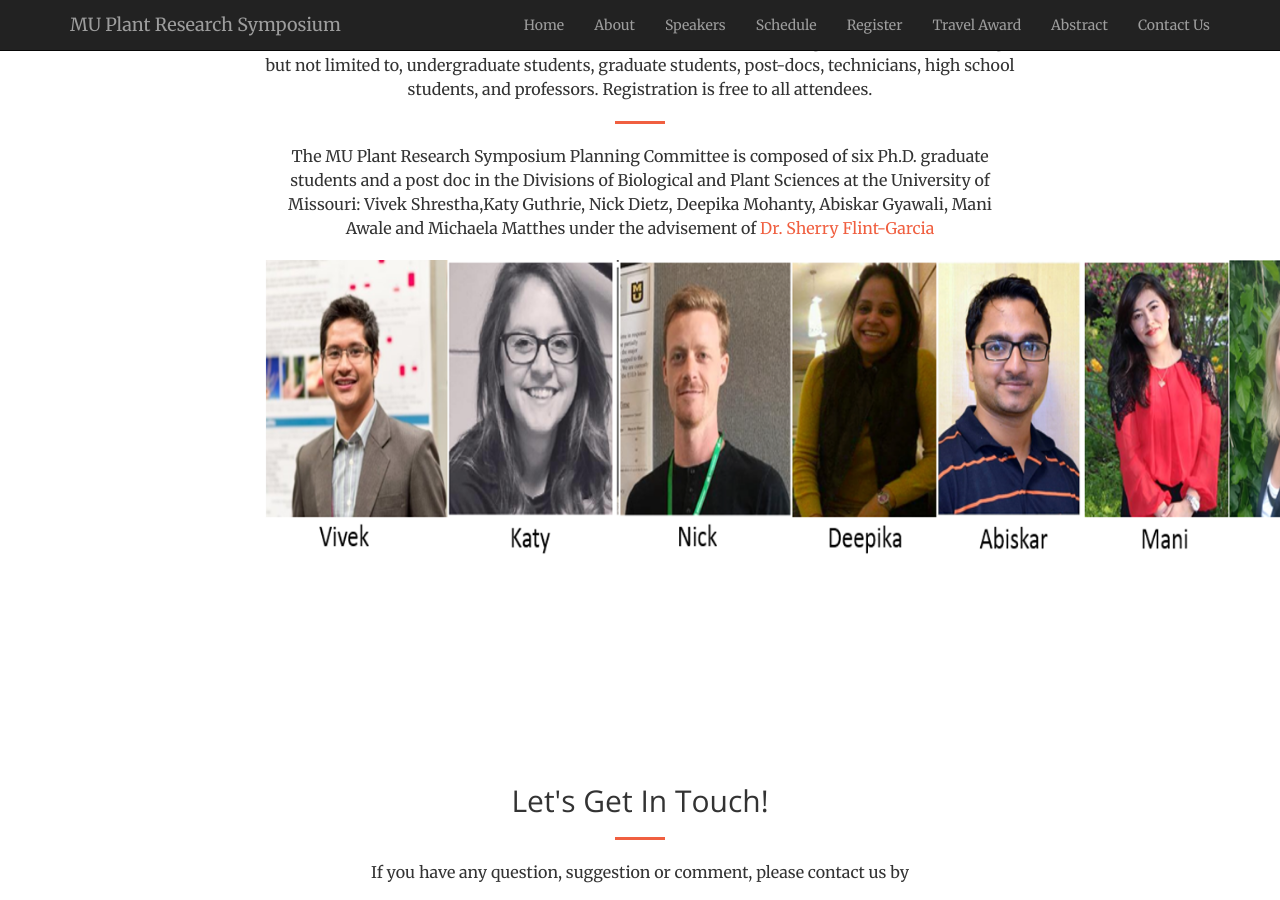
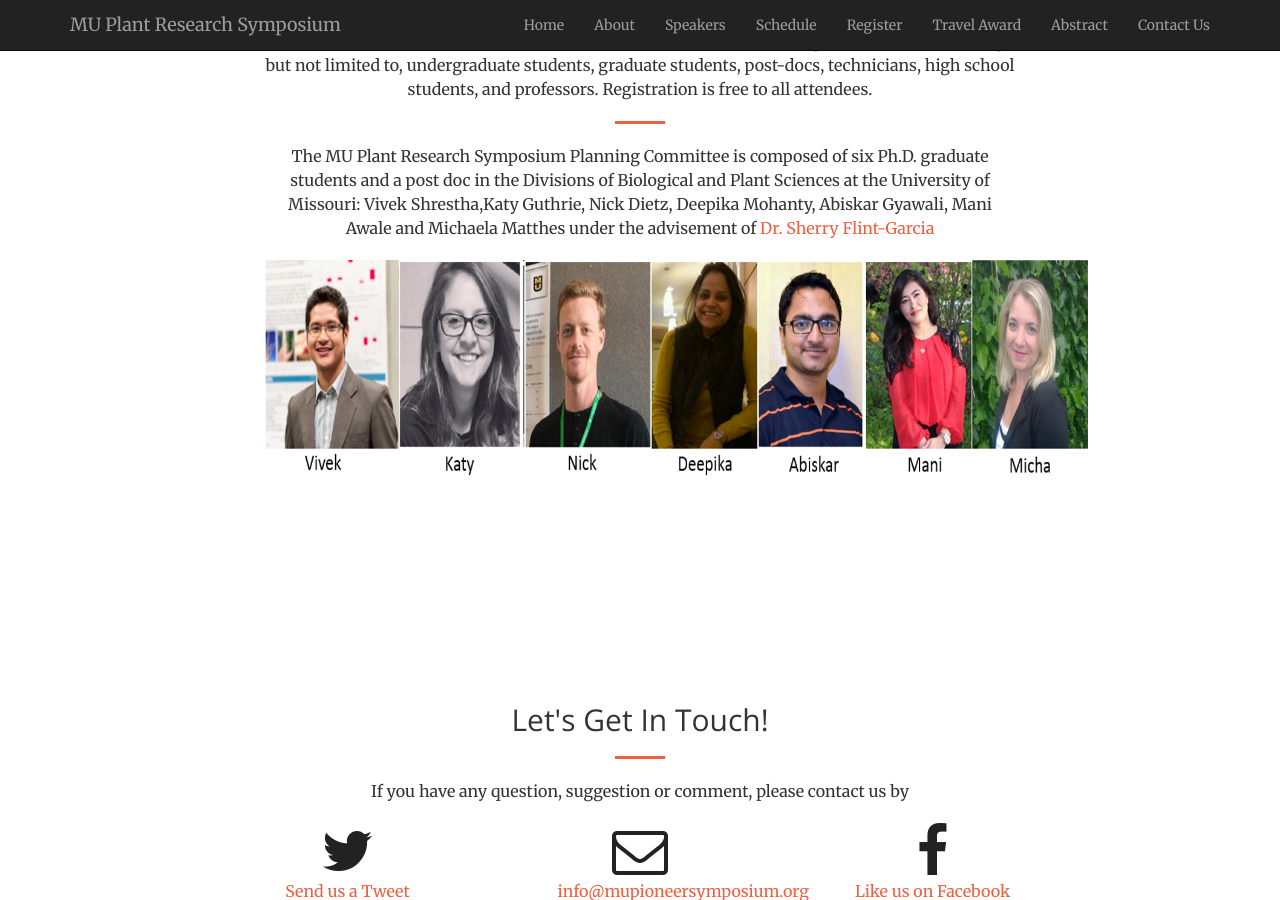
Before and after one commit to mupioneersymposium/mupioneersymposium.github.io, a Jekyll site: the page built from index.html, in a window 1280 px wide and 900 px high, scrolled down 2029 px. Built offline with Jekyll 4.4.1, drawn with Linux system fonts in a browser that asks for light colours.

Commit message:
Update about-brief.html
width110%

```diff
--- a/_includes/about-brief.html
+++ b/_includes/about-brief.html
@@ -12,7 +12,7 @@
 <p>The symposium welcomes all members of the scientific and surronding communities including, but not limited to, undergraduate students, graduate students, post-docs, technicians, high school students, and professors. Registration is free to all attendees. </p>
 <hr>
                 <p>The MU Plant Research Symposium Planning Committee is composed of six Ph.D. graduate students and a post doc in the Divisions of Biological and Plant Sciences at the University of Missouri: Vivek Shrestha,Katy Guthrie, Nick Dietz, Deepika Mohanty, Abiskar Gyawali, Mani Awale and Michaela Matthes under the advisement of <a href="http://web.missouri.edu/~flint-garcias/" target="_blank">Dr. Sherry Flint-Garcia</a></p>
-                <p><img src="/img/3rdyearcommittee.png" style="max-width: 150%;"></p>
+                <p><img src="/img/3rdyearcommittee.png" style="max-width: 110%;"></p>
 
             </div>
         </div>
```
